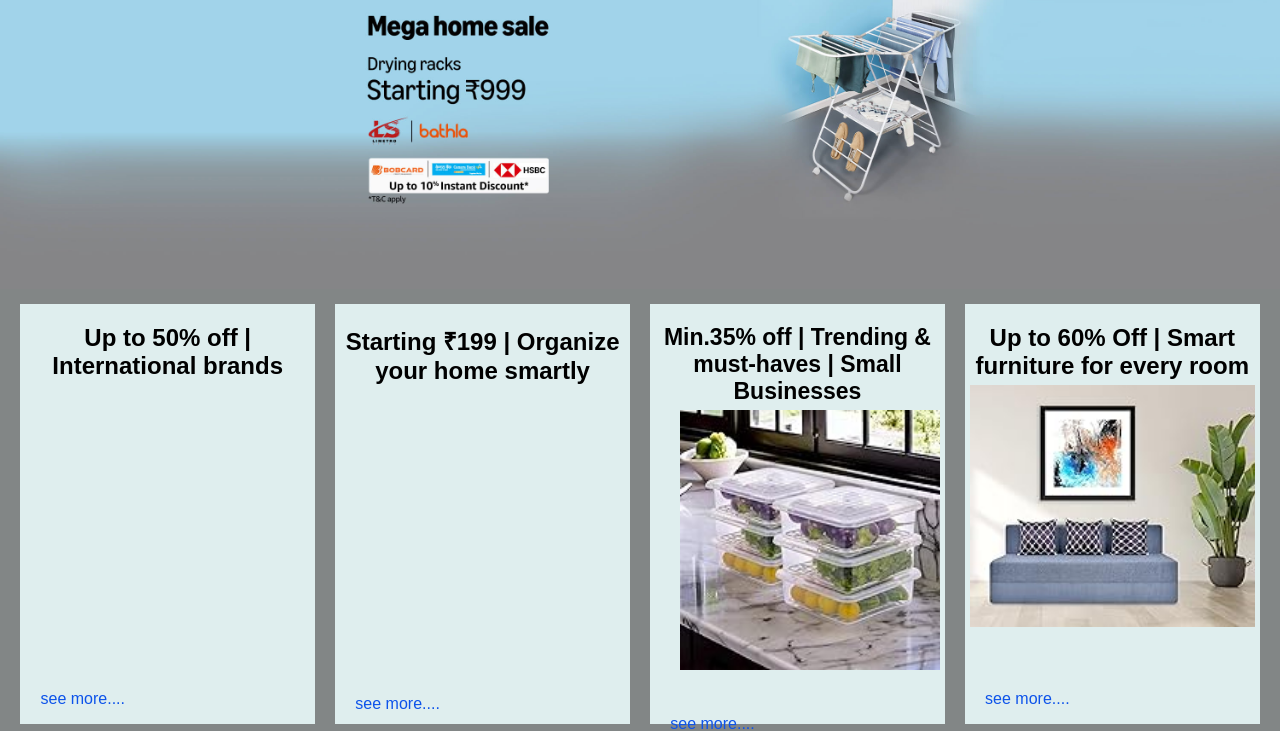
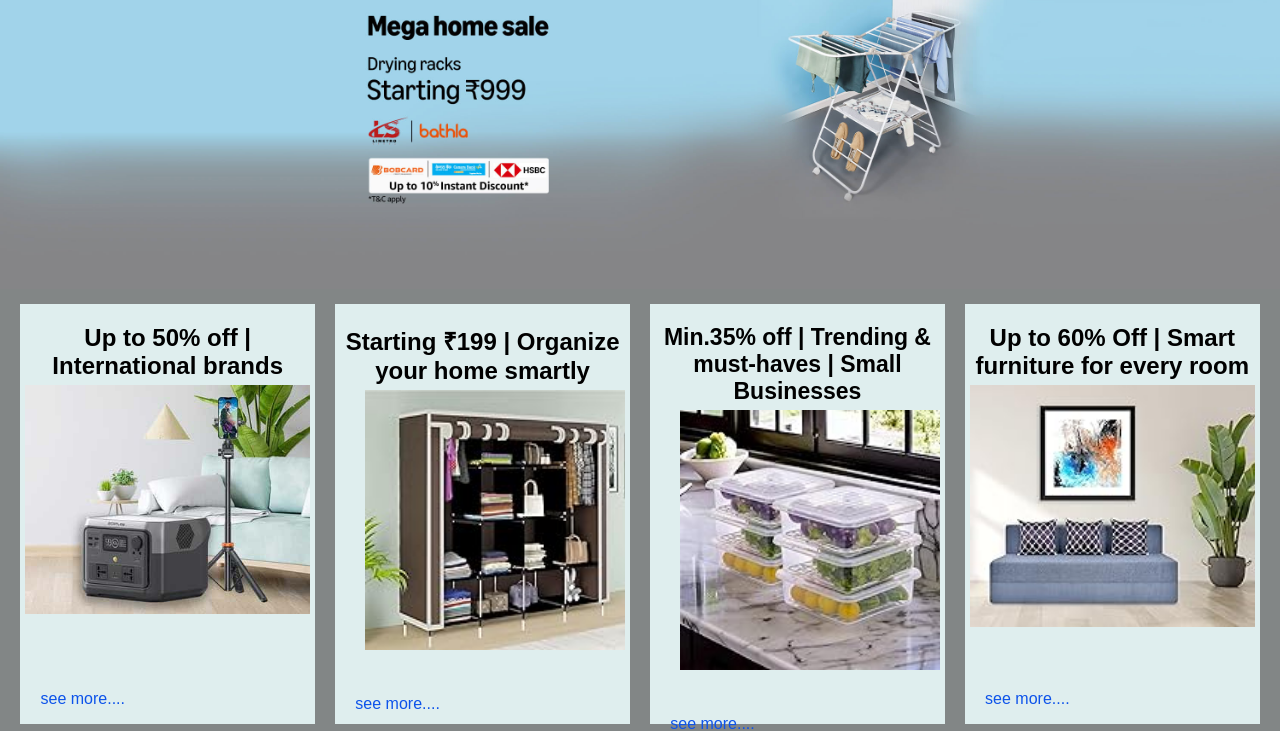
Before and after one commit to pavanpatokar/amazon-clone-html-css, a plain HTML site: page index.html in a window 1280 px wide. Shown: the part 96-827 px from the top of the page. Drawn offline with Linux system fonts and the light colour scheme; the site is published under a folder, as on GitHub Pages, so addresses that start at the root find nothing.

Commit message:
Update index.html

```diff
--- a/index.html
+++ b/index.html
@@ -91,7 +91,7 @@
             <div class=" box">
                 <div class="box-content">
                     <h2>Up to 50% off | International brands</h2>
-                    <div class="box-img" style="background-image: url(/box1.jpg);"></div>
+                    <div class="box-img" style="background-image: url(box1.jpg);"></div>
                     <p>see more....</p>
                 </div>
             </div>
@@ -99,7 +99,7 @@
             <div class=" box">
                 <div class="box-content">
                     <h2>Starting ₹199 | Organize your home smartly</h2>
-                    <div class="box-img" style="background-image: url(/box2.jpg); margin-left: 30px;"></div>
+                    <div class="box-img" style="background-image: url(box2.jpg); margin-left: 30px;"></div>
                     <p>see more....</p>
                 </div>
             </div>
```
